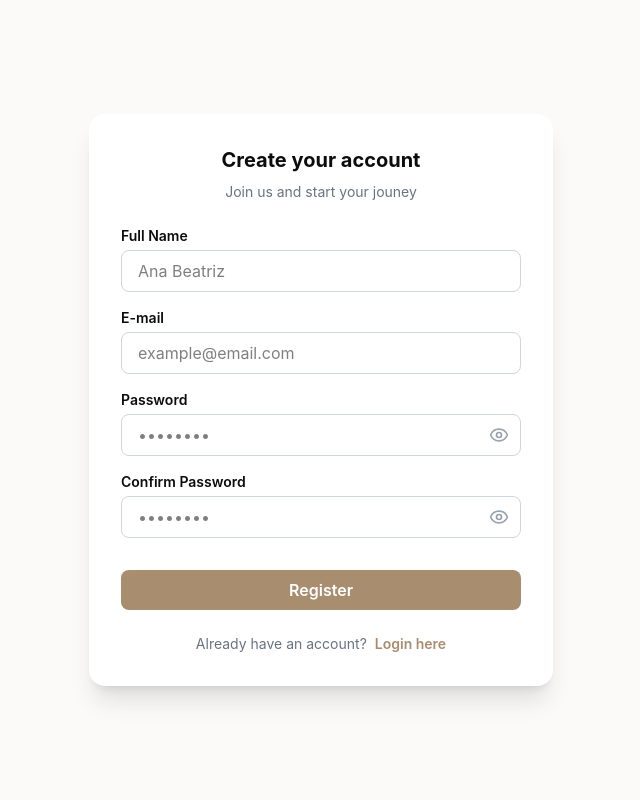
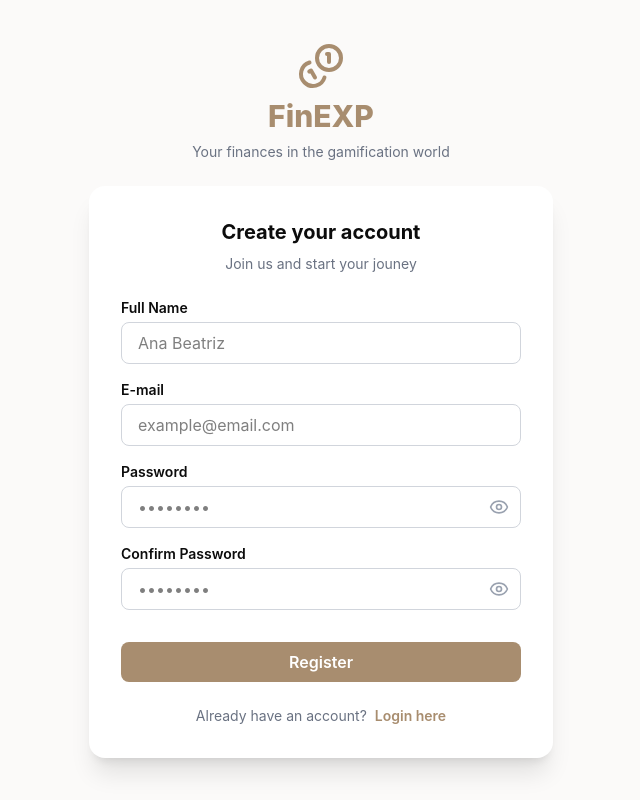
Before and after one commit to anabeatm/saas-financeiro, a React (Vite) app in the folder front-end/: page /register in a window 1280 px wide. Shown: the whole page, without its empty margins (319-959 px from the left). Built offline with nearby package versions, Linux system fonts and the light colour scheme.

Commit message:
feat: add new pages for Categories, Transactions and Wallets

```diff
--- a/front-end/src/pages/Register.jsx
+++ b/front-end/src/pages/Register.jsx
@@ -54,7 +54,7 @@ export default function Register() {
     }
 
     {
-      /*TODO: confirmar com o Frank */
+      /*TODO: mostrar se senhas batem em tempo real */
     }
     if (password !== confirmPassword) {
       addToast({
@@ -102,6 +102,7 @@ export default function Register() {
     <AuthLayout
       title="Create your account"
       subtitle="Join us and start your jouney"
+      showLogo={true}
     >
       <form
         noValidate
```
Also changed, not shown: front-end/src/pages/Categories.jsx (added), front-end/src/pages/Transactions.jsx (added), front-end/src/pages/Wallets.jsx (added).
